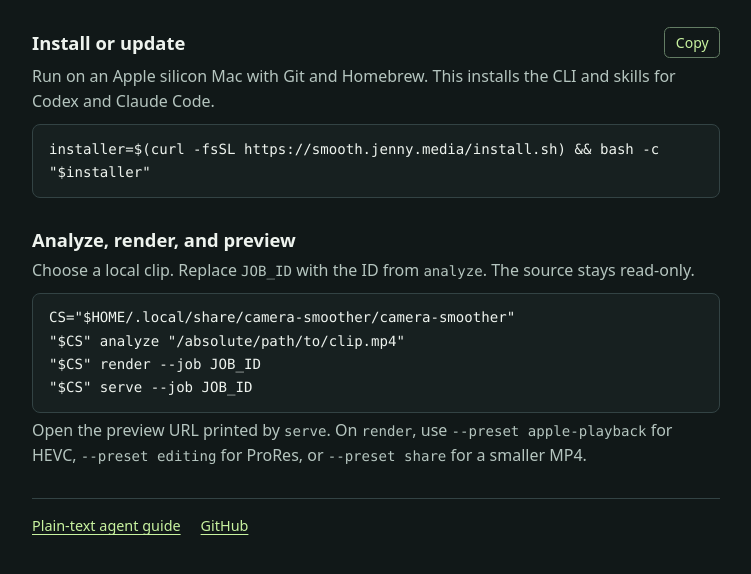
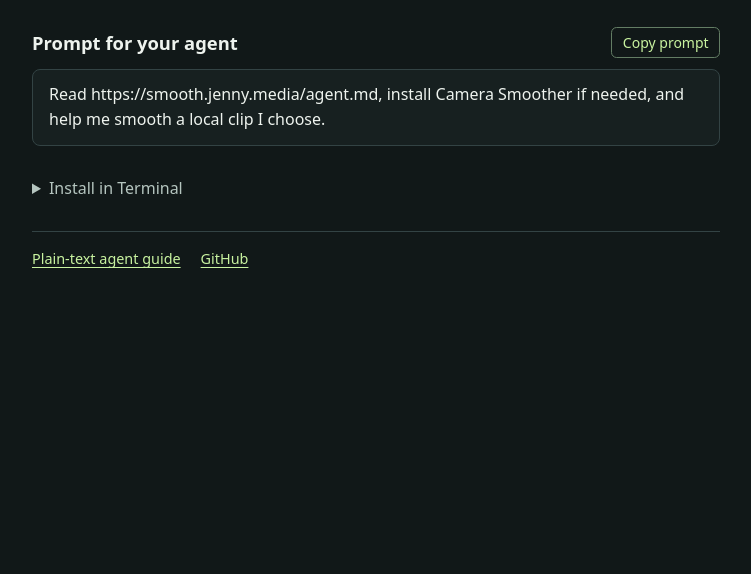
Before and after one commit to Jenny-Media/camera-smoother, a plain HTML site: page site/index.html in a window 1280 px wide. Shown: the part 176-750 px from the top of the page, without its empty margins (264-1015 px from the left). Drawn offline with Linux system fonts and the light colour scheme.

Commit message:
Make the AI prompt the homepage focus

```diff
--- a/site/copy.js
+++ b/site/copy.js
@@ -1,15 +1,15 @@
-const copyButton = document.getElementById('copy-install');
-
 if (navigator.clipboard?.writeText) {
-  copyButton.hidden = false;
-  copyButton.addEventListener('click', async () => {
-    const command = document.getElementById('install-command');
-    const feedback = document.getElementById('copy-status');
-    try {
-      await navigator.clipboard.writeText(command.textContent);
-      feedback.textContent = 'Copied.';
-    } catch {
-      feedback.textContent = 'Select and copy the command above.';
-    }
-  });
+  for (const button of document.querySelectorAll('[data-copy]')) {
+    button.hidden = false;
+    button.addEventListener('click', async () => {
+      const text = document.getElementById(button.dataset.copy);
+      const feedback = button.closest('section, details').querySelector('[role="status"]');
+      try {
+        await navigator.clipboard.writeText(text.textContent);
+        feedback.textContent = 'Copied.';
+      } catch {
+        feedback.textContent = 'Select and copy the text above.';
+      }
+    });
+  }
 }
--- a/site/index.html
+++ b/site/index.html
@@ -17,25 +17,22 @@
       <p class="intro">Even out the speed of pans, slides, and push-ins.</p>
     </header>
 
-    <section aria-labelledby="install">
+    <section aria-labelledby="prompt-heading">
       <div class="section-heading">
-        <h2 id="install">Install or update</h2>
-        <button id="copy-install" type="button" aria-label="Copy install command" hidden>Copy</button>
+        <h2 id="prompt-heading">Prompt for your agent</h2>
+        <button type="button" data-copy="agent-prompt" hidden>Copy prompt</button>
       </div>
-      <p>Run on an Apple silicon Mac with Git and Homebrew. This installs the CLI and skills for Codex and Claude Code.</p>
-      <pre><code id="install-command">installer=$(curl -fsSL https://smooth.jenny.media/install.sh) &amp;&amp; bash -c "$installer"</code></pre>
-      <p id="copy-status" role="status"></p>
+      <p class="prompt" id="agent-prompt">Read https://smooth.jenny.media/agent.md, install Camera Smoother if needed, and help me smooth a local clip I choose.</p>
+      <p class="copy-status" role="status"></p>
     </section>
 
-    <section aria-labelledby="workflow">
-      <h2 id="workflow">Analyze, render, and preview</h2>
-      <p>Choose a local clip. Replace <code>JOB_ID</code> with the ID from <code>analyze</code>. The source stays read-only.</p>
-      <pre><code>CS="$HOME/.local/share/camera-smoother/camera-smoother"
-"$CS" analyze "/absolute/path/to/clip.mp4"
-"$CS" render --job JOB_ID
-"$CS" serve --job JOB_ID</code></pre>
-      <p>Open the preview URL printed by <code>serve</code>. On <code>render</code>, use <code>--preset apple-playback</code> for HEVC, <code>--preset editing</code> for ProRes, or <code>--preset share</code> for a smaller MP4.</p>
-    </section>
+    <details>
+      <summary>Install in Terminal</summary>
+      <p>Requires an Apple silicon Mac with Git and Homebrew.</p>
+      <pre><code id="install-command">installer=$(curl -fsSL https://smooth.jenny.media/install.sh) &amp;&amp; bash -c "$installer"</code></pre>
+      <button type="button" data-copy="install-command" hidden>Copy install command</button>
+      <p class="copy-status" role="status"></p>
+    </details>
 
     <footer>
       <a href="/agent.md">Plain-text agent guide</a>
--- a/site/style.css
+++ b/site/style.css
@@ -35,9 +35,12 @@ p { color: var(--muted); }
   margin-top: .7rem;
   font-size: clamp(1.05rem, 3vw, 1.25rem);
 }
-section { margin-top: 1.9rem; }
+section, details { margin-top: 1.9rem; }
 h2 { font-size: 1.15rem; line-height: 1.3; }
-section p { margin-top: .35rem; }
+details p { margin-top: .45rem; }
+details button { margin-top: .65rem; }
+summary { width: fit-content; cursor: pointer; color: var(--muted); }
+summary:hover { color: var(--ink); }
 
 .section-heading {
   display: flex;
@@ -54,10 +57,11 @@ button {
   color: var(--accent);
   font: .875rem/1.6 system-ui, sans-serif;
   cursor: pointer;
+  flex-shrink: 0;
 }
 button:hover { background: var(--accent); color: var(--background); }
 
-pre {
+pre, .prompt {
   margin-top: .65rem;
   padding: .8rem 1rem;
   border: 1px solid var(--line);
@@ -66,9 +70,10 @@ pre {
   white-space: pre-wrap;
   overflow-wrap: anywhere;
 }
+.prompt { color: var(--ink); }
 code { font: .88em/1.62 ui-monospace, Menlo, monospace; }
-#copy-status:empty { display: none; }
-#copy-status { color: var(--accent); font-size: .875rem; }
+.copy-status:empty { display: none; }
+.copy-status { margin-top: .35rem; color: var(--accent); font-size: .875rem; }
 
 footer {
   display: flex;
```
